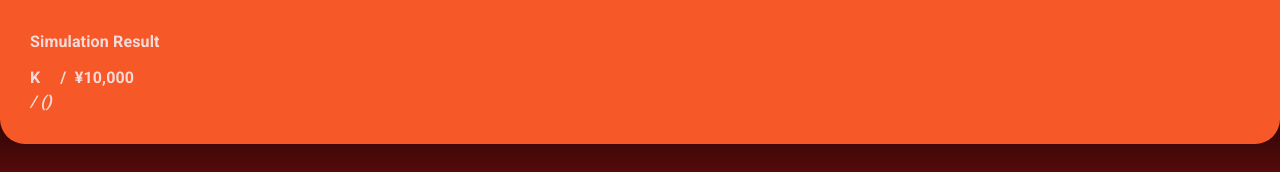
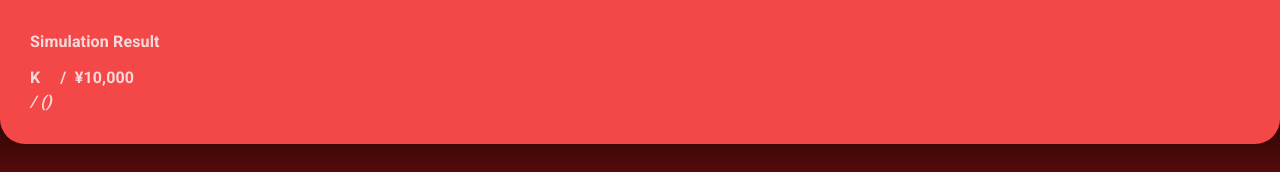
Before and after one commit to thuraucsy/yenzayweb_prod, a React (Vite) app: page / in a window 1280 px wide. Shown: the top 172 px of the page. Built offline with nearby package versions, Linux system fonts and the light colour scheme; no server answers.

Commit message:
color update

```diff
--- a/src/components/SimulationResult.jsx
+++ b/src/components/SimulationResult.jsx
@@ -90,7 +90,7 @@ const styles = {
         padding: 30,
         borderBottomLeftRadius: 25,
         borderBottomRightRadius: 25,
-        backgroundColor: "rgb(246 89 39)",
+        backgroundColor: "rgb(244, 72, 72)",
         position: "sticky",
         top: -1,
         zIndex: 10,
```
